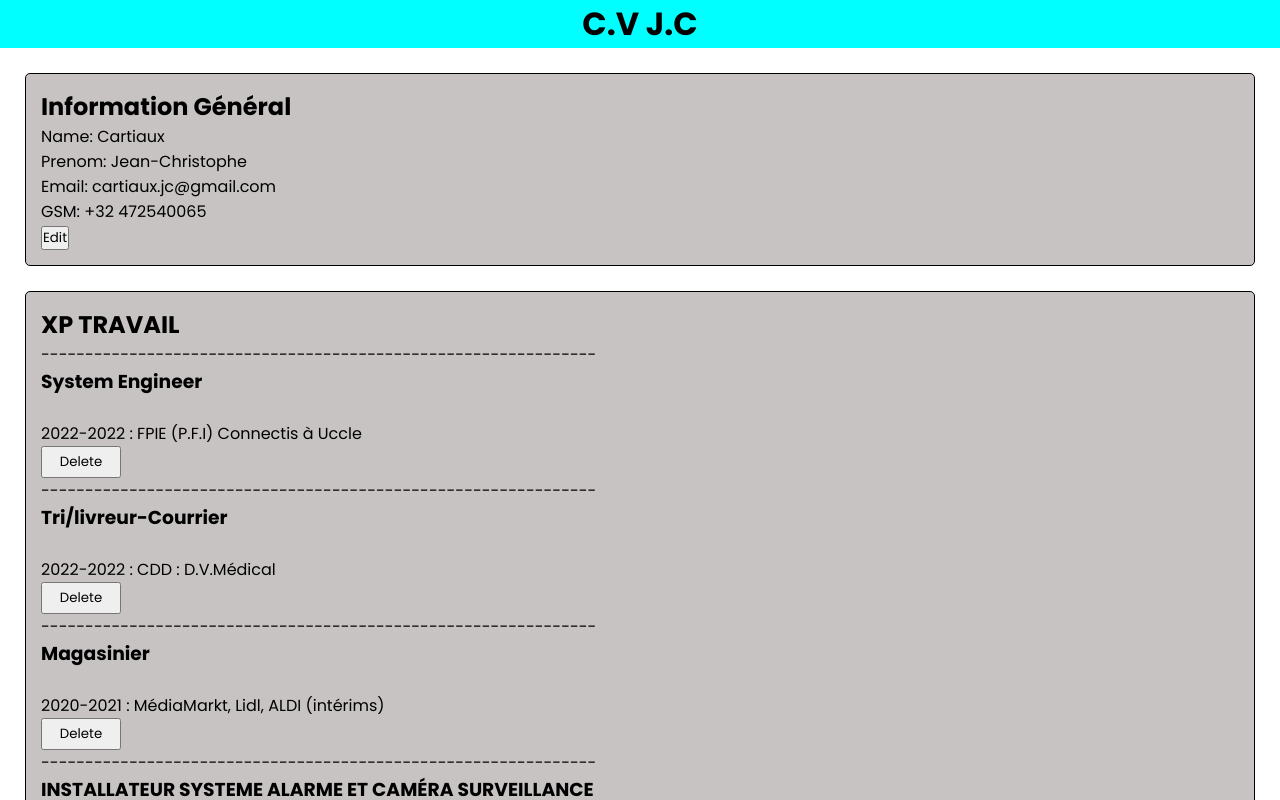
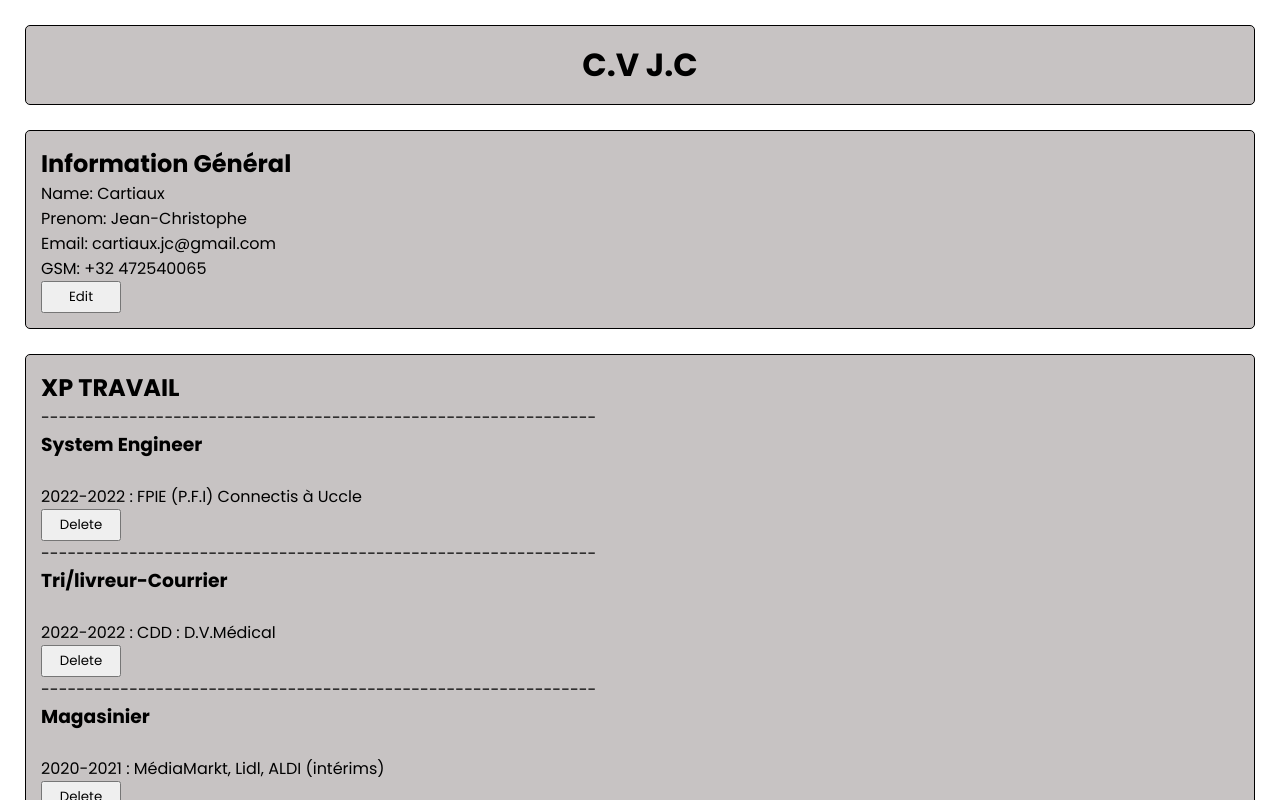
Before and after one commit to jean-christophe-cartiaux/C.V, a React (Vite) app: page / in a window 1280 px wide. Shown: the top 800 px of the page. Built offline with nearby package versions, Linux system fonts and the light colour scheme.

Commit message:
modification d'un btn + ajout de style

```diff
--- a/src/App.css
+++ b/src/App.css
@@ -1,4 +1,8 @@
 .titre{
-    background-color: aqua;
+    background-color: #c7c3c3;
     text-align: center;
+    border: 1px solid black;
+    border-radius: 5px;
+    padding: 15px;
+    margin: 25px;
 }
--- a/src/Components/General/General.css
+++ b/src/Components/General/General.css
@@ -4,4 +4,12 @@
     border-radius: 5px;
     padding: 15px;
     margin: 25px;
+    background-color: #c7c3c3;
 }
+.btn{
+    height: 2rem;
+    width: 5rem;
+}
+.btn:hover{
+    background-color: orange;
+}
--- a/src/Components/General/General.jsx
+++ b/src/Components/General/General.jsx
@@ -28,7 +28,7 @@ const General=()=>{
                     <p> Prenom:{prenom}</p>
                     <p> Email:{email}</p>
                     <p> GSM:{phone}</p>
-                    <button onClick={()=>setEditMode(true)}>Edit</button>
+                    <button onClick={()=>setEditMode(true)} className='btn'>Edit</button>
                 </div>
             )
             }
```
